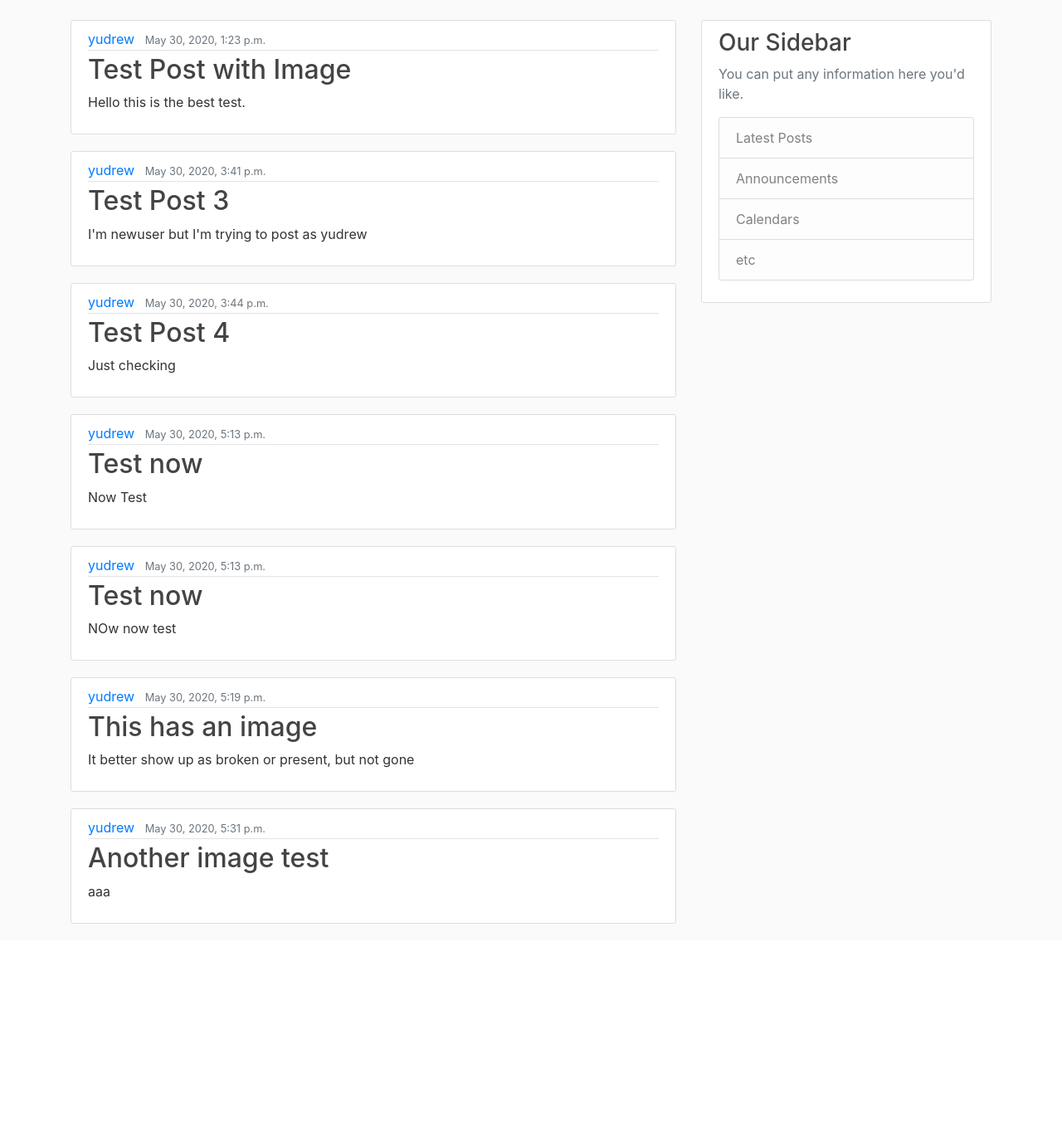
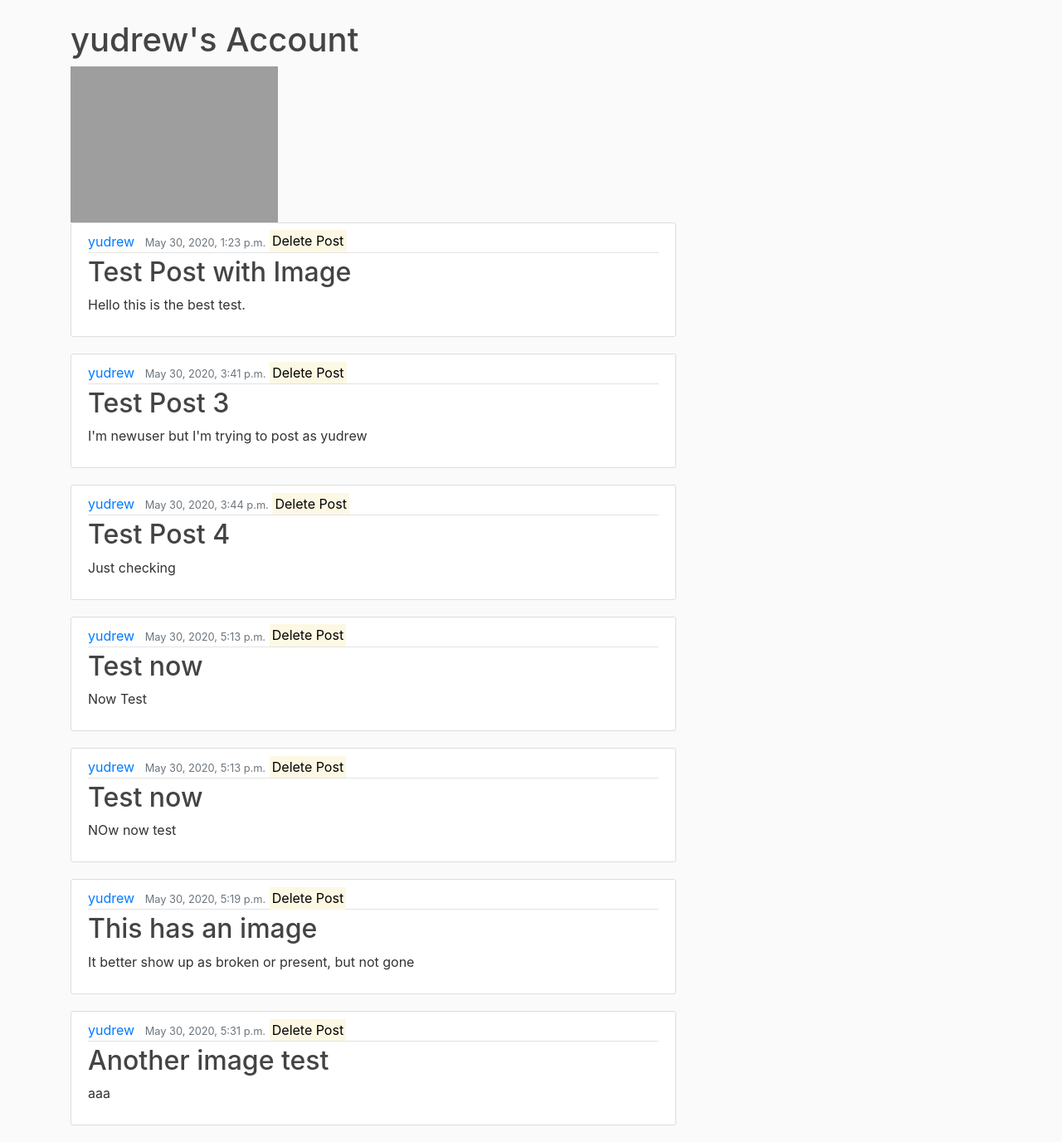
Before and after one commit to YuDrew/DjangoForum, a Django app: page /account/ in a window 1280 px wide. Shown: the part 56-1432 px from the top of the page at 83% size. Before the commit the page ends 1169 px from the top, so only its background shows below. Run offline with Django 3.2, Linux system fonts and the light colour scheme; a user stored in the database is signed in; data comes from the database, SQL or seed files in the repository; both versions use the stored data as it was after the commit; some libraries are stand-ins or nearby versions; grey boxes are pictures that could not be loaded.

Commit message:
Enable post deletion
Created new views for post deletion

```diff
--- a/forums/templates/forums/account.html
+++ b/forums/templates/forums/account.html
@@ -1,8 +1,28 @@
 {% extends "forums/base.html" %}
 {% block content %}
 	{% if user.is_authenticated %}
-		<h1> {{ user.get_username }}'s page </h1>
+		<h1> {{ user.username }}'s Account </h1>
+		<img src="http://i.stack.imgur.com/SBv4T.gif" alt="this slowpoke moves"  width=250/>
+		{% for post in posts %}
+			<article class="media content-section">
+			  <div class="media-body">
+			    <div class="article-metadata">
+			      <a class="mr-2" href="{% url 'forums:user_posts' post.author.username %}">{{ post.author }}</a>
+			      <small class="text-muted">{{ post.date_posted }}</small>
+			      <a href="{% url 'forums:delete_post' post.pk %}" >
+			      	<mark style="text-align:right;"> Delete Post</mark>
+			      </a>
+			    </div>
+			    <h2><a class="article-title" href="#">{{ post.title }}</a></h2>
+			    <p class="article-content">{{ post.content }}</p>
+			    {% if post.image.avatar %}
+			    	<img src="{{ post.image.url}}" alt="{{ post.title }}">
+			    {% endif %}
+			  </div>
+			</article>
+		{% endfor%}
 	{% else %}
-		<h1> This shouldn't be possible </h1>
+		<h1> This shouldn't be possible. Go home. </h1>
 	{% endif %}
+
 {% endblock content %}
--- a/forums/templates/forums/base.html
+++ b/forums/templates/forums/base.html
@@ -16,6 +16,7 @@
 	{% else %}
 		<title> Django Forum </title>
 	{% endif %}
+
 </head>
 <body>
 	<header class="site-header">
@@ -50,19 +51,6 @@
 	    <div class="col-md-8">
 	    	{% block content %}{% endblock %}
 	    </div>
-	    <div class="col-md-4">
-	      <div class="content-section">
-	        <h3>Our Sidebar</h3>
-	        <p class='text-muted'>You can put any information here you'd like.
-	          <ul class="list-group">
-	            <li class="list-group-item list-group-item-light">Latest Posts</li>
-	            <li class="list-group-item list-group-item-light">Announcements</li>
-	            <li class="list-group-item list-group-item-light">Calendars</li>
-	            <li class="list-group-item list-group-item-light">etc</li>
-	          </ul>
-	        </p>
-	      </div>
-	    </div>
 	  </div>
 	</main>
 	<!-- Optional JavaScript -->
--- a/forums/templates/forums/user_posts.html
+++ b/forums/templates/forums/user_posts.html
@@ -11,7 +11,6 @@
 			    </div>
 			    <h2><a class="article-title" href="#">{{ post.title }}</a></h2>
 			    <p class="article-content">{{ post.content }}</p>
-			    <! --- img src="http://i.stack.imgur.com/SBv4T.gif" alt="this slowpoke moves"  width=250/--->
 			    {% if post.image.avatar %}
 			    	<img src="{{ post.image.url }}" alt="{{ post.title }}">
 			    {% endif %}
--- a/forums/urls.py
+++ b/forums/urls.py
@@ -18,6 +18,7 @@ urlpatterns = [
     path("login/", views.login_request, name="login"),
     path("register/", views.register, name="register"),
     path("account/", views.account, name="account"),
-    path("post/", views.create_post, name="create_post"),
     path("user/<str:username>", views.user_posts.as_view(), name="user_posts"),
+    path("posts/create", views.create_post, name="create_post"),
+    path("posts/<int:pk>/delete", views.delete_post.as_view(), name="delete_post"),
 ]
--- a/forums/views.py
+++ b/forums/views.py
@@ -8,13 +8,15 @@ from .forms import NewUserForm, PostForm
 from django.contrib.auth.decorators import login_required
 from .models import Post
 from django.utils import timezone
-from django.views.generic import ListView
+from django.views.generic import ListView, DeleteView
 from django.utils.decorators import method_decorator
 from django.contrib.auth.models import User
 
+# General Site Views
 def about(request):
     return render(request, 'forums/about.html', {'title': 'About'})
 
+# Post Viewing Views
 @login_required()
 def home(request):
 	context = {
@@ -27,7 +29,7 @@ def account(request):
 	context = {
 		'posts': Post.objects.filter(author=request.user)
 	}
-	return render(request, 'forums/home.html', context= context)
+	return render(request, 'forums/account.html', context= context)
 
 @method_decorator(login_required, name='dispatch')
 class user_posts(ListView):
@@ -39,6 +41,7 @@ class user_posts(ListView):
 		user = get_object_or_404(User, username=self.kwargs.get('username'))
 		return Post.objects.filter(author=user).order_by('-date_posted')
 
+# Creating and Deleting Views
 @login_required
 def create_post(request):
 	if request.method == "POST":
@@ -56,6 +59,19 @@ def create_post(request):
 	form = PostForm
 	return render(request, 'forums/create_post.html', context={'form':form})
 
+@method_decorator(login_required, name='dispatch')
+class delete_post(DeleteView):
+	model = Post
+	success_url = '/'
+
+	def test_func(self):
+		post = self.get_object()
+		if self.request.user == post.author:
+			return True
+		else:
+			return False
+
+# Auth Views
 def register(request):
 	if request.method == "POST":
 		form = NewUserForm(request.POST)
```
Also changed, not shown: forums/templates/forums/post_confirm_delete.html (added, +11 -0 lines), README.md, db.sqlite3.
